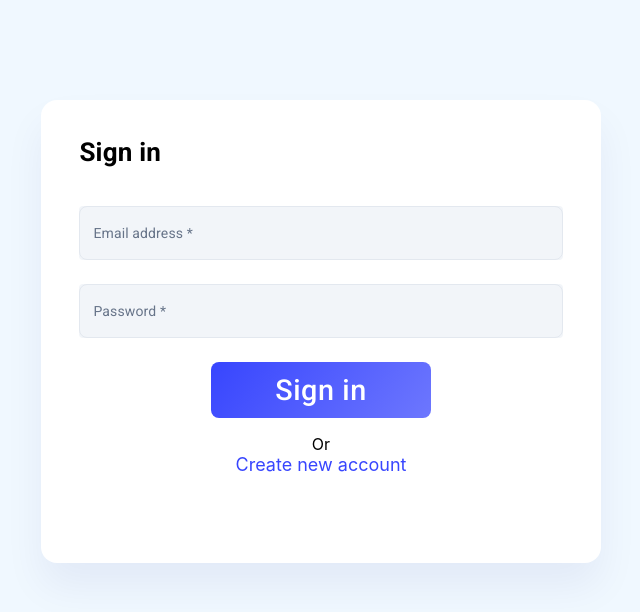
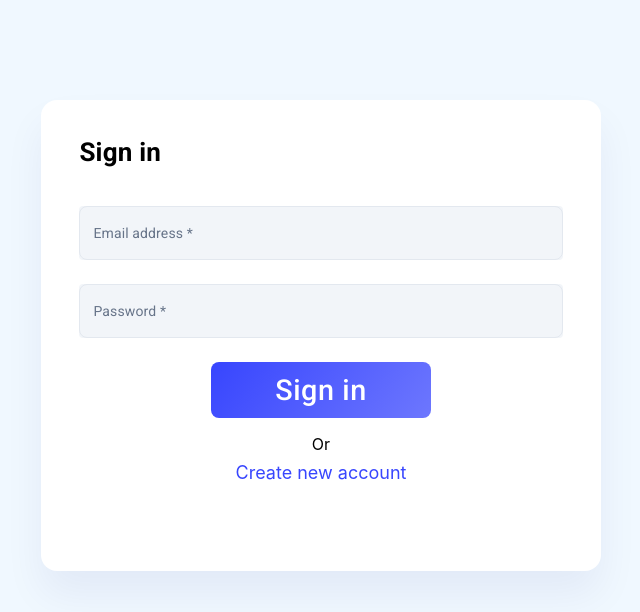
Before and after one commit to Teja-sudo/facebook_posts, a React (Create React App) app: page / in a window 1280 px wide. Shown: the top 612 px of the page, without its empty margins (319-959 px from the left). Built offline with nearby package versions, Linux system fonts and the light colour scheme; no server answers.

Commit message:
minor change

```diff
--- a/src/views/FormPage.js
+++ b/src/views/FormPage.js
@@ -99,7 +99,12 @@ const useStyles = makeStyles((theme) => ({
   },
   toogleSignup: {
     fontSize: "18px",
-    color:"#3846FE"
+    cursor: 'pointer',
+    color: "#3846FE",
+    marginTop:'0.5rem',
+    '&:hover': {
+      textDecoration: 'underline'
+    },
 },
   errorText: {
     fontSize: "14px",
@@ -278,7 +283,7 @@ export default function FormPage() {
 
               )}
               Or
-              <div className={classes.toogleSignup} onClick={() => toggleSignUp( isSignUp ? 'signin' : 'signup') }>{isSignUp?'Alraedy have an account':'Create new account'}</div>
+              <div className={classes.toogleSignup} onClick={() => toggleSignUp( isSignUp ? 'signin' : 'signup') }>{isSignUp?'Already have an account':'Create new account'}</div>
             </Grid>
             <Grid item xs={12}>
 
```
